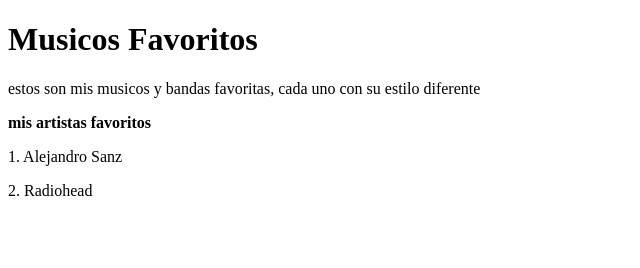
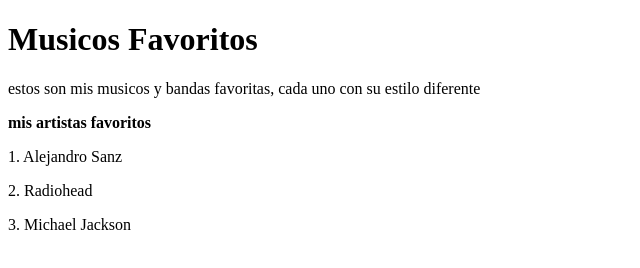
Before and after one commit to fabianmanuel7/ejercicio4_fabianmartinez, a plain HTML site: page index.html in a window 1280 px wide. Shown: the whole page, without its empty margins (0-640 px from the left). Drawn offline with Linux system fonts and the light colour scheme.

Commit message:
tercer musico michael jackson

```diff
--- a/index.html
+++ b/index.html
@@ -21,5 +21,8 @@
     <div>
         <p>2. Radiohead</p>
     </div>
+    <div>
+        <p>3. Michael Jackson</p>
+    </div>
 </body>
 </html>
```
